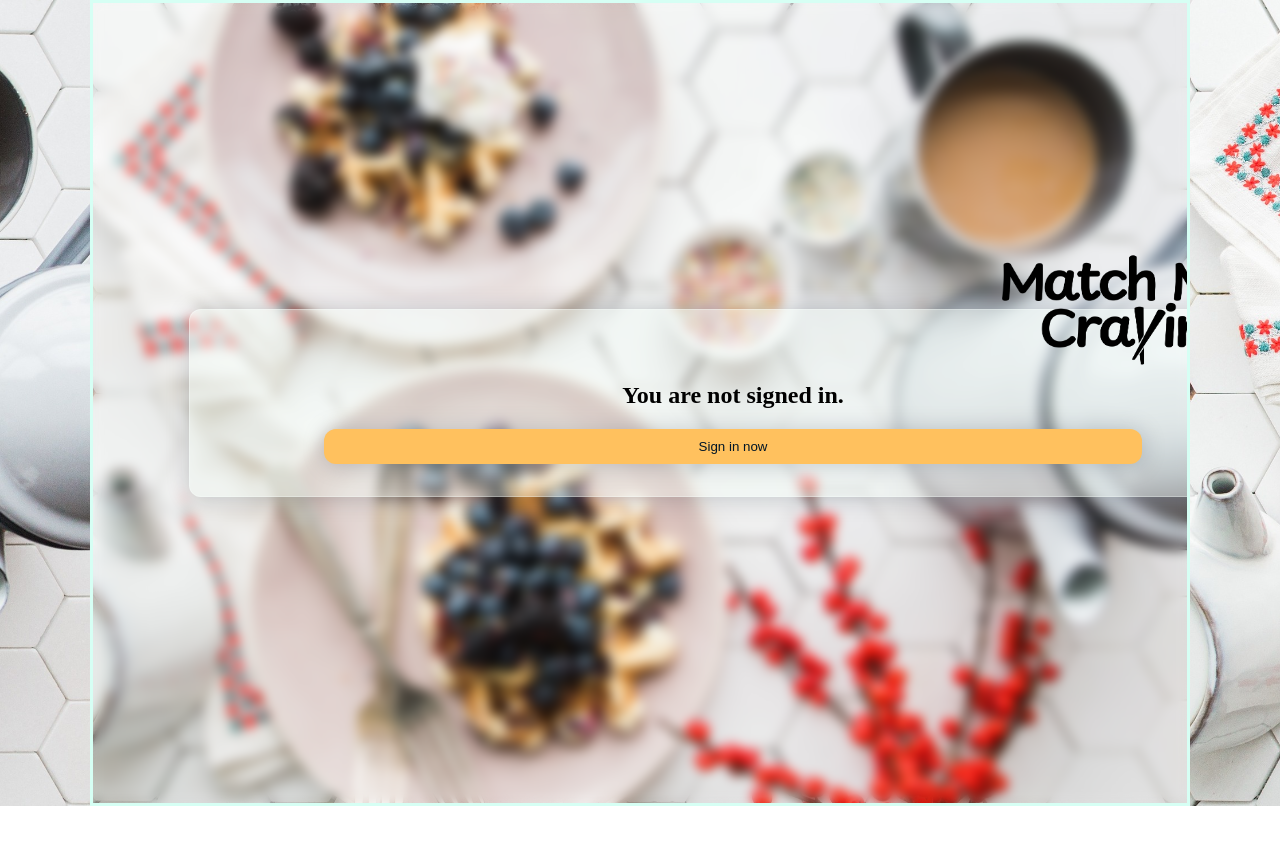
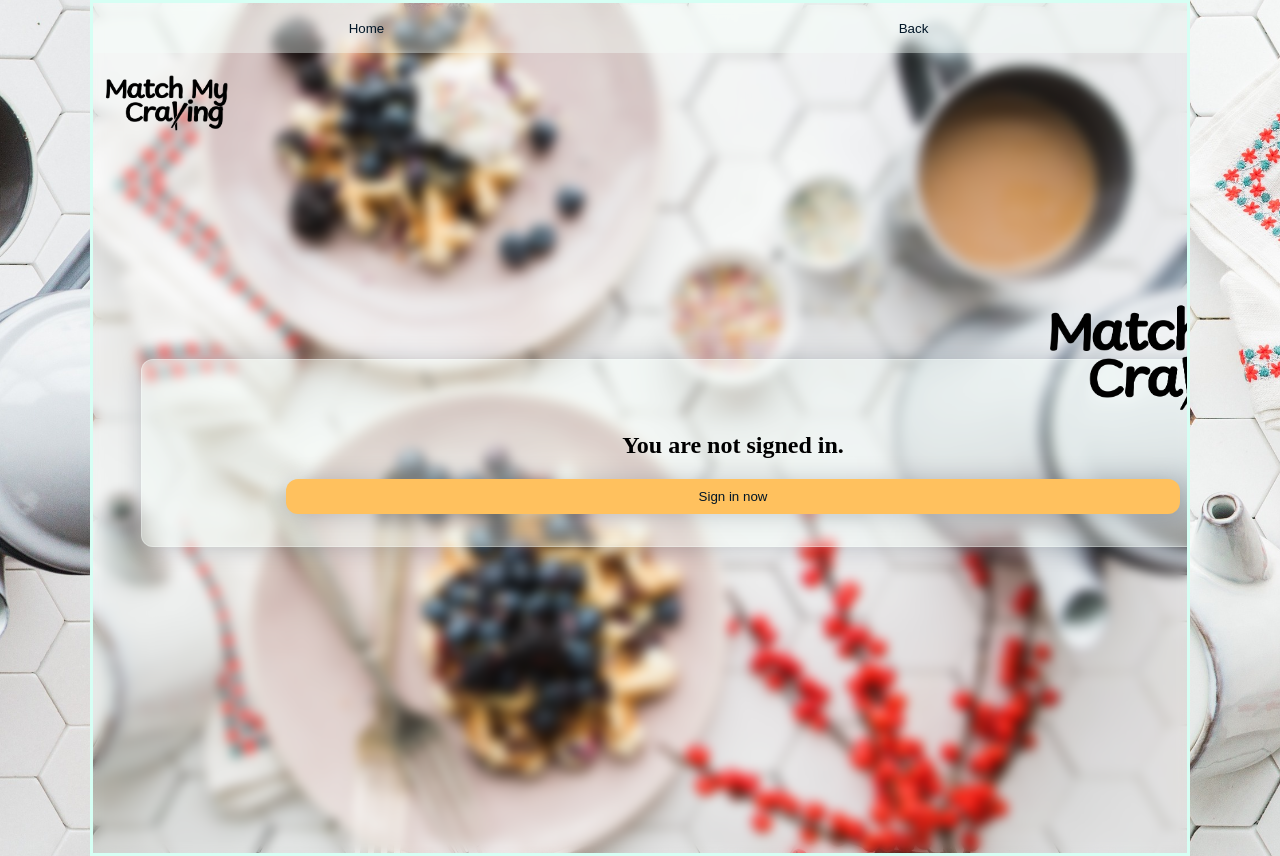
Before and after one commit to itsTHL/match-my-craving, a Next.js app: page / in a window 1280 px wide. Before the commit the page ends 806 px from the top, so only its background shows below. Built offline with nearby package versions, Linux system fonts and the light colour scheme; no server answers.

Commit message:
save progress

```diff
--- a/src/components/Layout.js
+++ b/src/components/Layout.js
@@ -1,10 +1,11 @@
-import React from "react";
 import ContentContainer from "./ContentContainer";
+import NavBar from "./NavBar";
 import styles from "./Layout.module.css";
 
 export default function Layout({ children }) {
   return (
     <>
+      <NavBar />
       <main className={`${styles.main}`}>
         <ContentContainer>{children}</ContentContainer>
       </main>
--- a/src/components/Layout.module.css
+++ b/src/components/Layout.module.css
@@ -1,5 +1,5 @@
 .main {
-  padding: 6rem;
+  padding: 3rem;
   min-height: 100vh;
   width: 100vw;
   display: flex;
--- /dev/null
+++ b/src/components/NavBar.js
@@ -0,0 +1,18 @@
+import Image from "next/image";
+import styles from "./NavBar.module.css";
+
+export default function NavBar() {
+  return (
+    <nav className={`${styles.nav}`}>
+      <button>Home</button>
+      <Image
+        src="/MMC_Logo_Black.png"
+        alt="MMC Logo"
+        width="150"
+        height="100"
+        className={`${styles.nav_logo}`}
+      />
+      <button>Back</button>
+    </nav>
+  );
+}
--- /dev/null
+++ b/src/components/NavBar.module.css
@@ -0,0 +1,25 @@
+.nav {
+  position: relative;
+  display: flex;
+  justify-content: space-between;
+  margin: 0;
+  background: rgba(245, 255, 250, 0.4);
+  backdrop-filter: blur(6px);
+}
+
+.nav * {
+  box-shadow: none;
+}
+
+.nav button {
+  background-color: transparent;
+  padding: 0;
+  width: 50px;
+  height: 50px;
+}
+
+.nav_logo {
+  position: absolute;
+  top: 50px;
+  left: ;
+}
```
